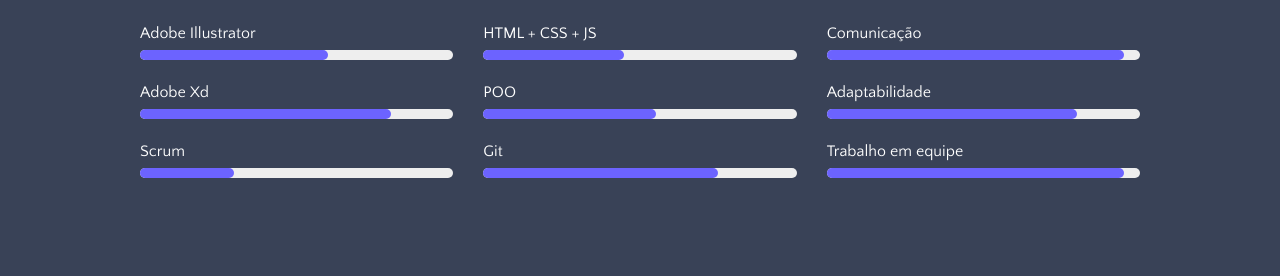
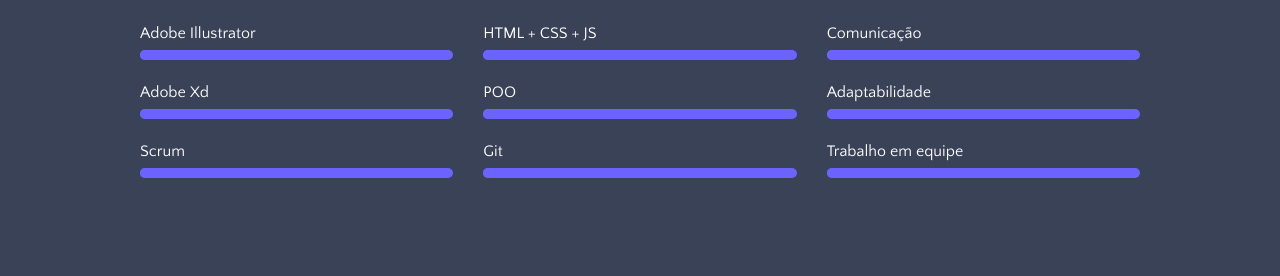
Before and after one commit to walmickdiogenes/portfolio, a plain HTML site: page index.html in a window 1280 px wide. Shown: the part 4418-4694 px from the top of the page. Drawn offline with nearby package versions, Linux system fonts and the light colour scheme; a web font is replaced by a local one.

Commit message:
color-interesses

```diff
--- a/css/style.css
+++ b/css/style.css
@@ -281,7 +281,7 @@ section.footer .logo {
   position: relative;
   width: 100%;
   height: 10px;
-  background: #eeeeee;
+  background: #6C63FF;
   margin-bottom: 20px;
   border-radius: 5px;
 
```
